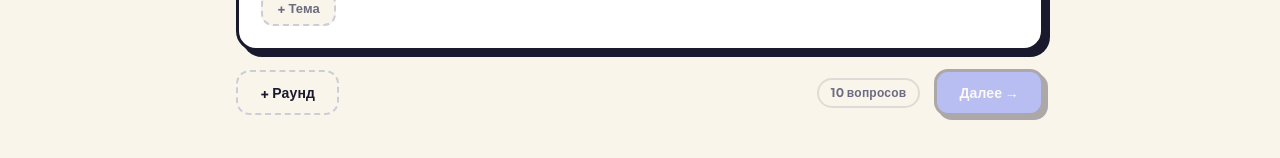
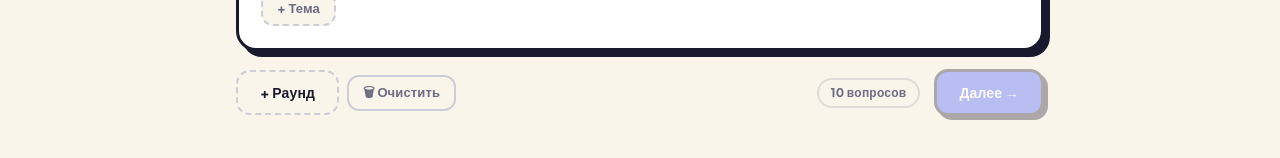
Before and after one commit to Sumatoha/quiz-game, a Next.js app: page / in a window 1280 px wide. Shown: the part 998-1156 px from the top of the page. Built offline with nearby package versions, Linux system fonts and the light colour scheme.

Commit message:
feat: autosave quiz state to localStorage

```diff
--- a/components/quiz/GamePhase.tsx
+++ b/components/quiz/GamePhase.tsx
@@ -2,8 +2,8 @@
 import { useMemo, useState } from "react";
 import { C, TOPIC_HEADER_COLORS } from "@/lib/constants";
 import type { Question, Round, Team } from "@/lib/types";
+import { Tag } from "./ui/Tag";
 import { Button } from "./ui/Button";
-import { Tag } from "./ui/Tag";
 import { QuestionModal } from "./QuestionModal";
 import { Scoreboard } from "./Scoreboard";
 
@@ -11,14 +11,28 @@ interface GamePhaseProps {
   rounds: Round[];
   teams: Team[];
   setTeams: (teams: Team[]) => void;
+  curRound: number;
+  setCurRound: (n: number) => void;
+  answered: Set<string>;
+  setAnswered: (updater: (prev: Set<string>) => Set<string>) => void;
+  turn: number;
+  setTurn: (n: number) => void;
   onFinish: () => void;
 }
 
-export function GamePhase({ rounds, teams, setTeams, onFinish }: GamePhaseProps) {
-  const [curRound, setCurRound] = useState(0);
-  const [answered, setAnswered] = useState<Set<string>>(new Set());
+export function GamePhase({
+  rounds,
+  teams,
+  setTeams,
+  curRound,
+  setCurRound,
+  answered,
+  setAnswered,
+  turn,
+  setTurn,
+  onFinish,
+}: GamePhaseProps) {
   const [activeQ, setActiveQ] = useState<Question | null>(null);
-  const [turn, setTurn] = useState(0);
 
   const round = rounds[curRound];
   const activeTeam = teams[turn % teams.length];
@@ -42,9 +56,10 @@ export function GamePhase({ rounds, teams, setTeams, onFinish }: GamePhaseProps)
       );
     }
     if (activeQ) {
+      const questionId = activeQ.id;
       setAnswered((prev) => {
         const next = new Set(prev);
-        next.add(activeQ.id);
+        next.add(questionId);
         return next;
       });
     }
--- a/components/quiz/QuizApp.tsx
+++ b/components/quiz/QuizApp.tsx
@@ -1,19 +1,73 @@
 "use client";
-import { useState } from "react";
+import { useEffect, useRef, useState } from "react";
 import type { Phase, Round, Team } from "@/lib/types";
 import { makeEmptyRound } from "@/lib/utils";
+import { loadState, saveState, type PersistedState } from "@/lib/storage";
 import { GamePhase } from "./GamePhase";
 import { ResultsPhase } from "./ResultsPhase";
 import { SetupPhase } from "./SetupPhase";
 import { TeamsPhase } from "./TeamsPhase";
 
+const initialRounds: Round[] = [makeEmptyRound(0)];
+
 export function QuizApp() {
+  const [hydrated, setHydrated] = useState(false);
   const [phase, setPhase] = useState<Phase>("setup");
-  const [rounds, setRounds] = useState<Round[]>(() => [makeEmptyRound(0)]);
+  const [rounds, setRounds] = useState<Round[]>(initialRounds);
   const [teams, setTeams] = useState<Team[]>([]);
+  const [curRound, setCurRound] = useState(0);
+  const [answered, setAnswered] = useState<Set<string>>(new Set());
+  const [turn, setTurn] = useState(0);
+
+  // Hydrate from localStorage once on mount.
+  useEffect(() => {
+    const saved = loadState();
+    if (saved) {
+      setPhase(saved.phase);
+      setRounds(saved.rounds);
+      setTeams(saved.teams);
+      setCurRound(saved.game.curRound);
+      setAnswered(new Set(saved.game.answered));
+      setTurn(saved.game.turn);
+    }
+    setHydrated(true);
+  }, []);
+
+  // Persist on any change, but only after hydration to avoid overwriting.
+  const skipNext = useRef(true);
+  useEffect(() => {
+    if (!hydrated) return;
+    if (skipNext.current) {
+      skipNext.current = false;
+      return;
+    }
+    const snapshot: PersistedState = {
+      phase,
+      rounds,
+      teams,
+      game: {
+        curRound,
+        answered: Array.from(answered),
+        turn,
+      },
+    };
+    saveState(snapshot);
+  }, [hydrated, phase, rounds, teams, curRound, answered, turn]);
 
   const restart = () => {
     setTeams((prev) => prev.map((t) => ({ ...t, score: 0 })));
+    setCurRound(0);
+    setAnswered(new Set());
+    setTurn(0);
+    setPhase("setup");
+  };
+
+  const resetAll = () => {
+    setRounds([makeEmptyRound(0)]);
+    setTeams([]);
+    setCurRound(0);
+    setAnswered(new Set());
+    setTurn(0);
     setPhase("setup");
   };
 
@@ -29,6 +83,7 @@ export function QuizApp() {
             rounds={rounds}
             setRounds={setRounds}
             onNext={() => setPhase("teams")}
+            onResetAll={resetAll}
           />
         )}
         {phase === "teams" && (
@@ -44,6 +99,12 @@ export function QuizApp() {
             rounds={rounds}
             teams={teams}
             setTeams={setTeams}
+            curRound={curRound}
+            setCurRound={setCurRound}
+            answered={answered}
+            setAnswered={setAnswered}
+            turn={turn}
+            setTurn={setTurn}
             onFinish={() => setPhase("results")}
           />
         )}
--- a/components/quiz/SetupPhase.tsx
+++ b/components/quiz/SetupPhase.tsx
@@ -18,9 +18,10 @@ interface SetupPhaseProps {
   rounds: Round[];
   setRounds: (rounds: Round[]) => void;
   onNext: () => void;
+  onResetAll: () => void;
 }
 
-export function SetupPhase({ rounds, setRounds, onNext }: SetupPhaseProps) {
+export function SetupPhase({ rounds, setRounds, onNext, onResetAll }: SetupPhaseProps) {
   const [collapsed, setCollapsed] = useState<Record<string, boolean>>({});
   const [showImport, setShowImport] = useState(false);
   const [importErr, setImportErr] = useState("");
@@ -733,6 +734,7 @@ export function SetupPhase({ rounds, setRounds, onNext }: SetupPhaseProps) {
           gap: 12,
         }}
       >
+        <div style={{ display: "flex", alignItems: "center", gap: 8, flexWrap: "wrap" }}>
           <Button
             color={C.cream}
             textColor={C.ink}
@@ -741,6 +743,24 @@ export function SetupPhase({ rounds, setRounds, onNext }: SetupPhaseProps) {
           >
             + Раунд
           </Button>
+          <Button
+            color={C.cream}
+            textColor={C.inkMuted}
+            small
+            onClick={() => {
+              if (
+                window.confirm(
+                  "Очистить всё — вопросы, команды и прогресс игры? Это нельзя отменить.",
+                )
+              ) {
+                onResetAll();
+              }
+            }}
+            style={{ boxShadow: "none", border: `2px solid ${C.inkPale}` }}
+          >
+            🗑 Очистить
+          </Button>
+        </div>
         <div style={{ display: "flex", alignItems: "center", gap: 14 }}>
           <Tag bg={C.cream} color={C.inkMuted}>
             {totalQ} вопросов
--- /dev/null
+++ b/lib/storage.ts
@@ -0,0 +1,45 @@
+import type { Phase, Round, Team } from "./types";
+
+const KEY = "quiz-game-state-v1";
+
+export interface PersistedState {
+  phase: Phase;
+  rounds: Round[];
+  teams: Team[];
+  game: {
+    curRound: number;
+    answered: string[];
+    turn: number;
+  };
+}
+
+export function loadState(): PersistedState | null {
+  if (typeof window === "undefined") return null;
+  try {
+    const raw = window.localStorage.getItem(KEY);
+    if (!raw) return null;
+    const parsed = JSON.parse(raw) as PersistedState;
+    if (!parsed || !Array.isArray(parsed.rounds)) return null;
+    return parsed;
+  } catch {
+    return null;
+  }
+}
+
+export function saveState(state: PersistedState): void {
+  if (typeof window === "undefined") return;
+  try {
+    window.localStorage.setItem(KEY, JSON.stringify(state));
+  } catch {
+    // Quota exceeded or privacy mode — silently ignore.
+  }
+}
+
+export function clearState(): void {
+  if (typeof window === "undefined") return;
+  try {
+    window.localStorage.removeItem(KEY);
+  } catch {
+    // ignore
+  }
+}
```
Lines whose indentation alone changed are shown as unchanged.
